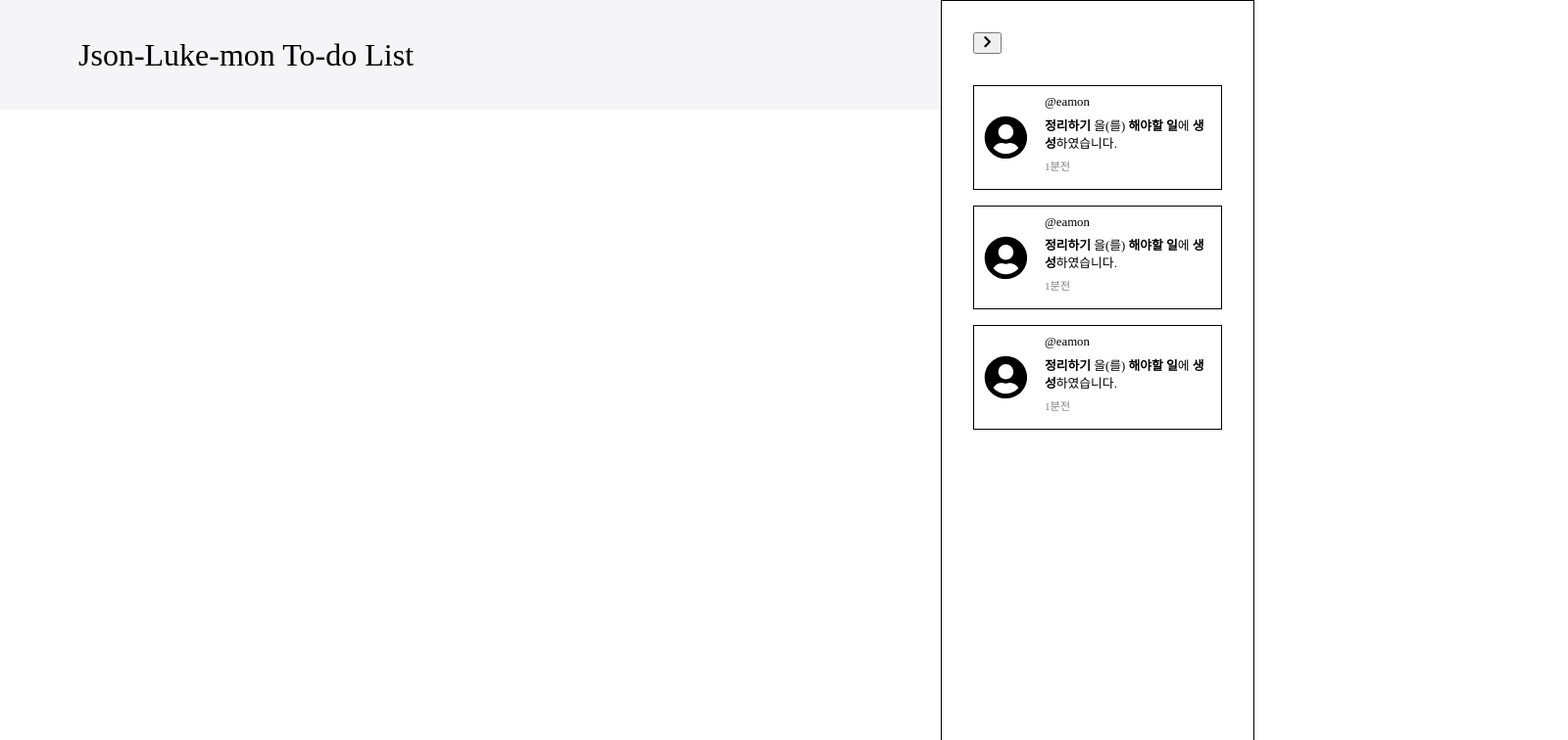
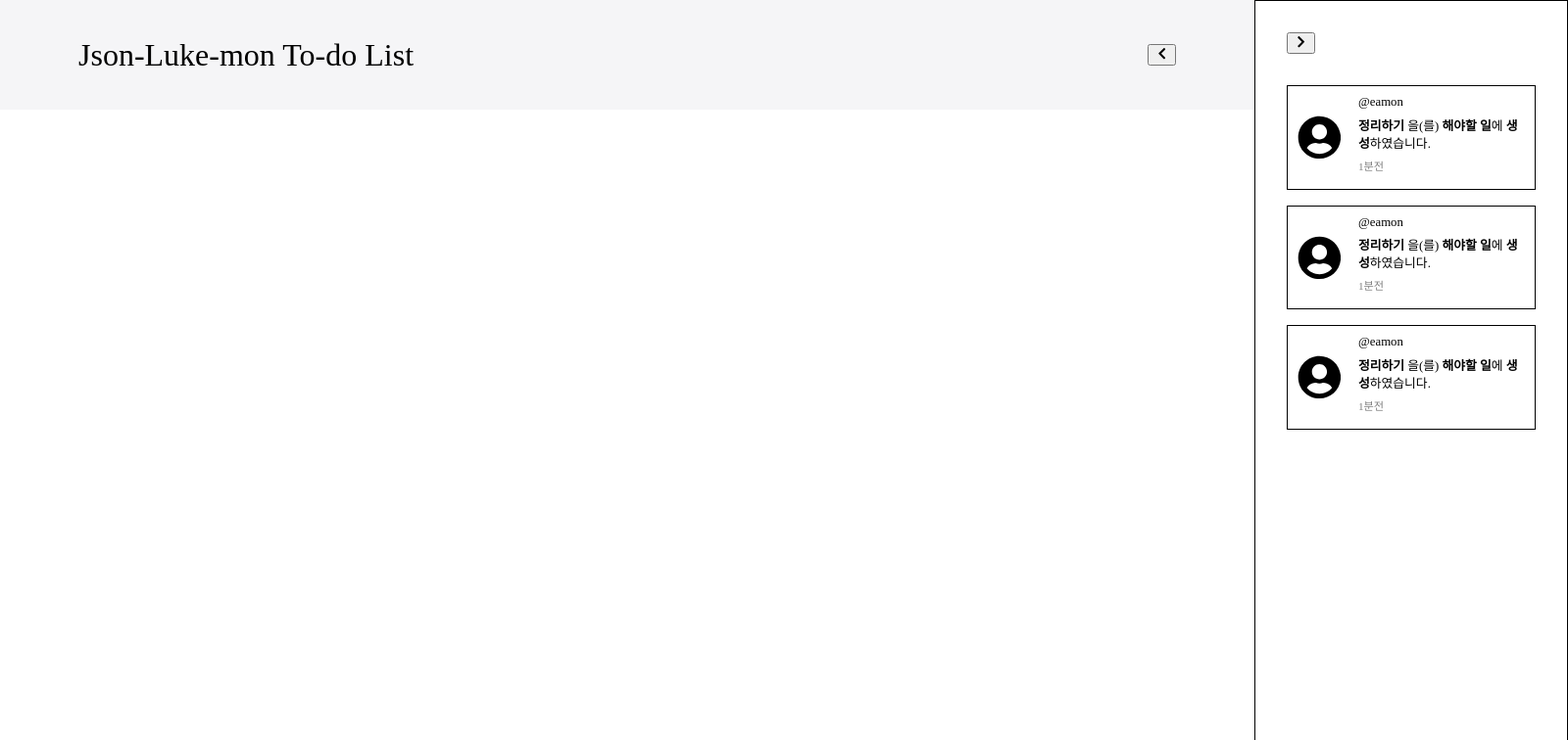
Before and after one commit to codesquad-members-2021/todo-list, a React (Create React App) app: page / in a window 1280 px wide. Shown: the top 756 px of the page at 98% size, 1600 px wide, since content can reach past the window. Built offline with nearby package versions, Linux system fonts and the light colour scheme.

Commit message:
[Feat]Navigator.jsx
- button transition

```diff
--- a/src/Component/Header/Navigator.jsx
+++ b/src/Component/Header/Navigator.jsx
@@ -5,7 +5,8 @@ import styled from 'styled-components'
 
 const NavigatorBlock = styled.div`
   top: 0;
-  right: ${({ toggle }) => (toggle === 0 ? '0' : '-20rem')};
+  right: 0;
+  transform: ${({ toggle }) => (toggle === 0 ? 'translateX(+20rem)' : 'translateX(0)')};
   width: 25%;
   height: 100%;
   background: white;
@@ -16,6 +17,7 @@ const NavigatorBlock = styled.div`
   position: absolute;
   box-sizing: border-box;
   padding: 2rem;
+  transition: 0.2s ease-out;
 `
 
 export default function Navigator ({ toggle, onClick }) {
```
